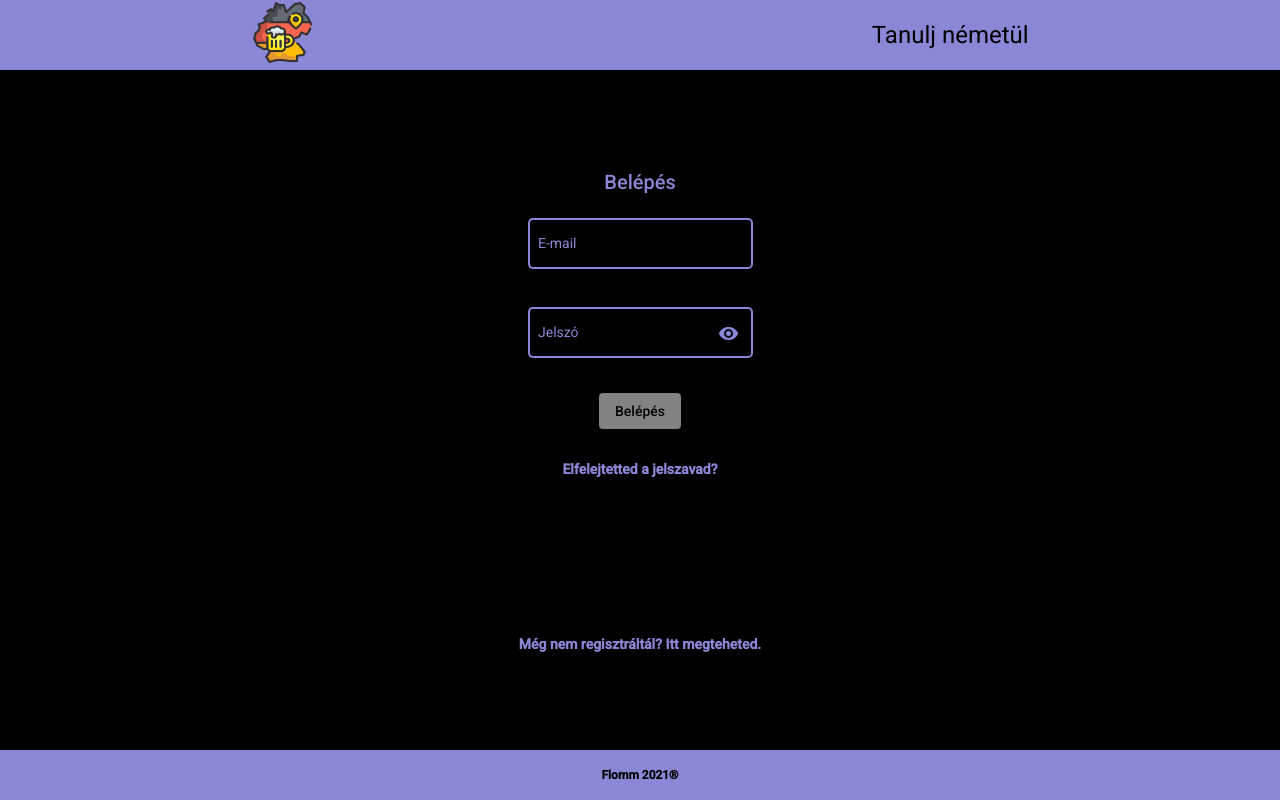
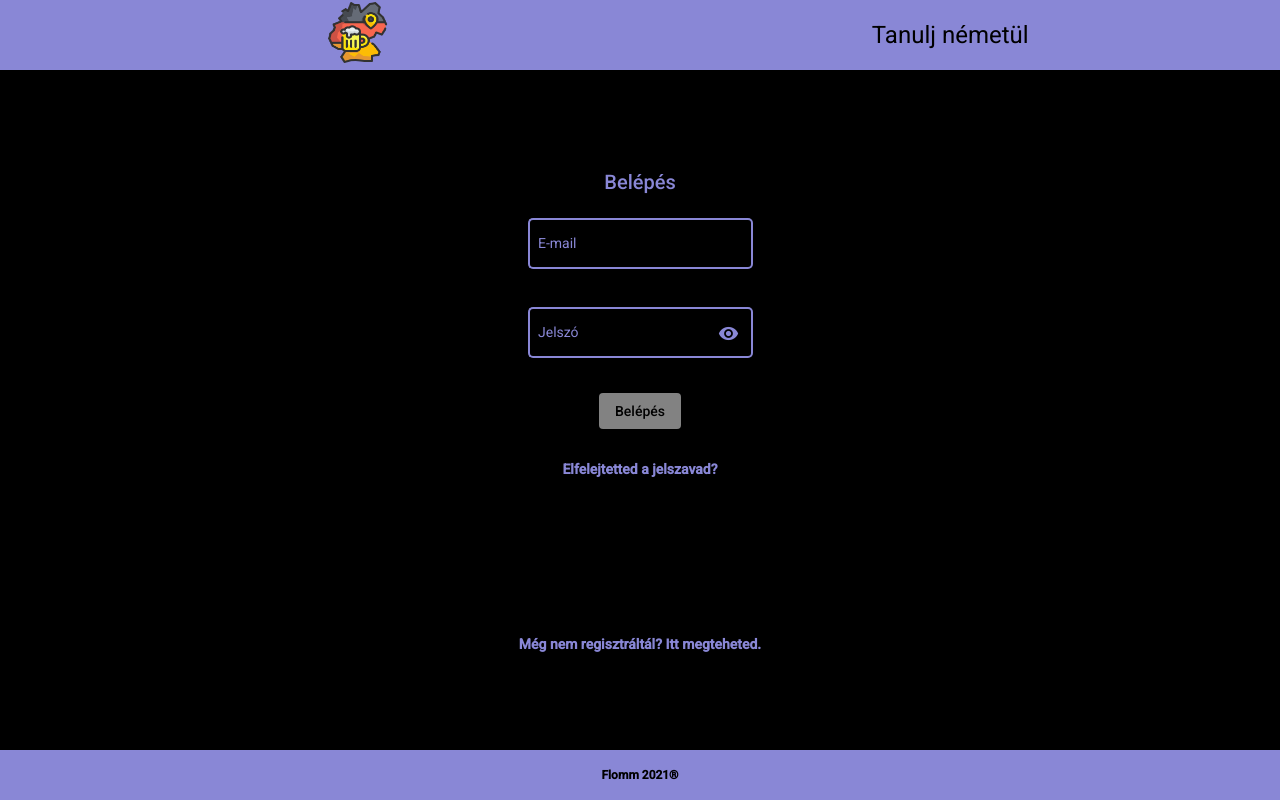
Before and after one commit to Flomm/germanApp, an Angular app in the folder frontend/: page /login in a window 1280 px wide. Built offline with nearby package versions, Linux system fonts and the light colour scheme.

Commit message:
Adjust header styles - align center

```diff
--- a/frontend/src/app/shared/components/header/header.component.scss
+++ b/frontend/src/app/shared/components/header/header.component.scss
@@ -14,6 +14,7 @@ header {
 
   .logo-holder {
     width: 220px;
+    text-align: center;
 
     img {
       width: 70px;
@@ -72,6 +73,7 @@ header {
 }
 
 .nav {
+  padding: 0% 4%;
   background-color: $mainPurple;
   justify-content: space-around;
   padding-bottom: 5px;
```
